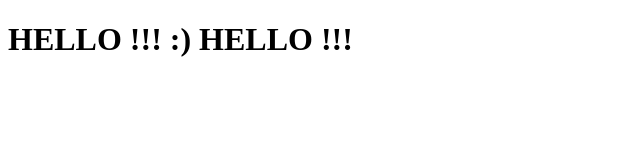
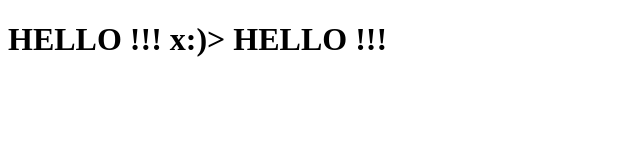
Before and after one commit to mklauzo/ansible_olivia, a plain HTML site: page playbooks/site_test/index.html in a window 1280 px wide. Shown: the whole page, without its empty margins (0-640 px from the left). Drawn offline with Linux system fonts and the light colour scheme.

Commit message:
role init

```diff
--- a/playbooks/site_test/index.html
+++ b/playbooks/site_test/index.html
@@ -2,7 +2,7 @@
 <html lang="eng">
 	<title> TEST </title>
 	<body>
-		<h1> HELLO !!! :)  HELLO !!! </h1>
+		<h1> HELLO !!! x:)>  HELLO !!! </h1>
 
 		</body>
 
```
Also changed, not shown: 9 other files.
